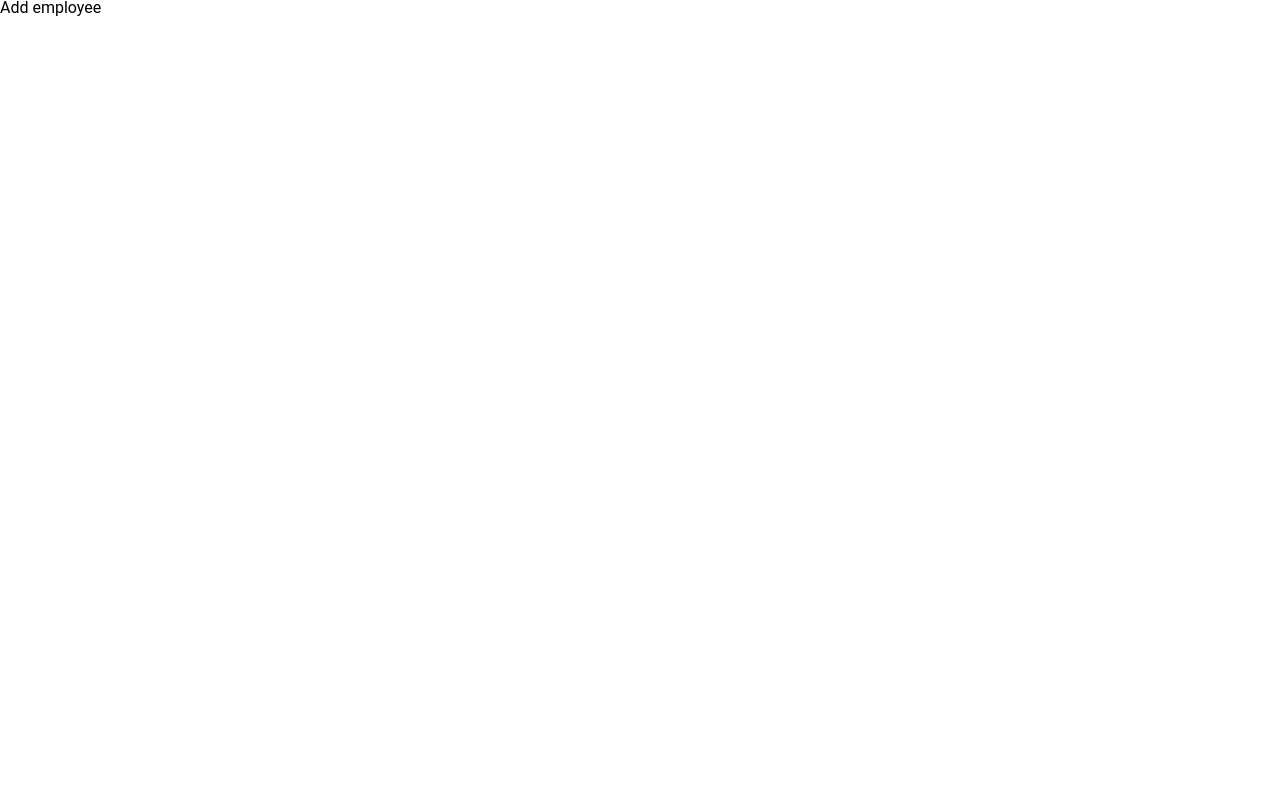
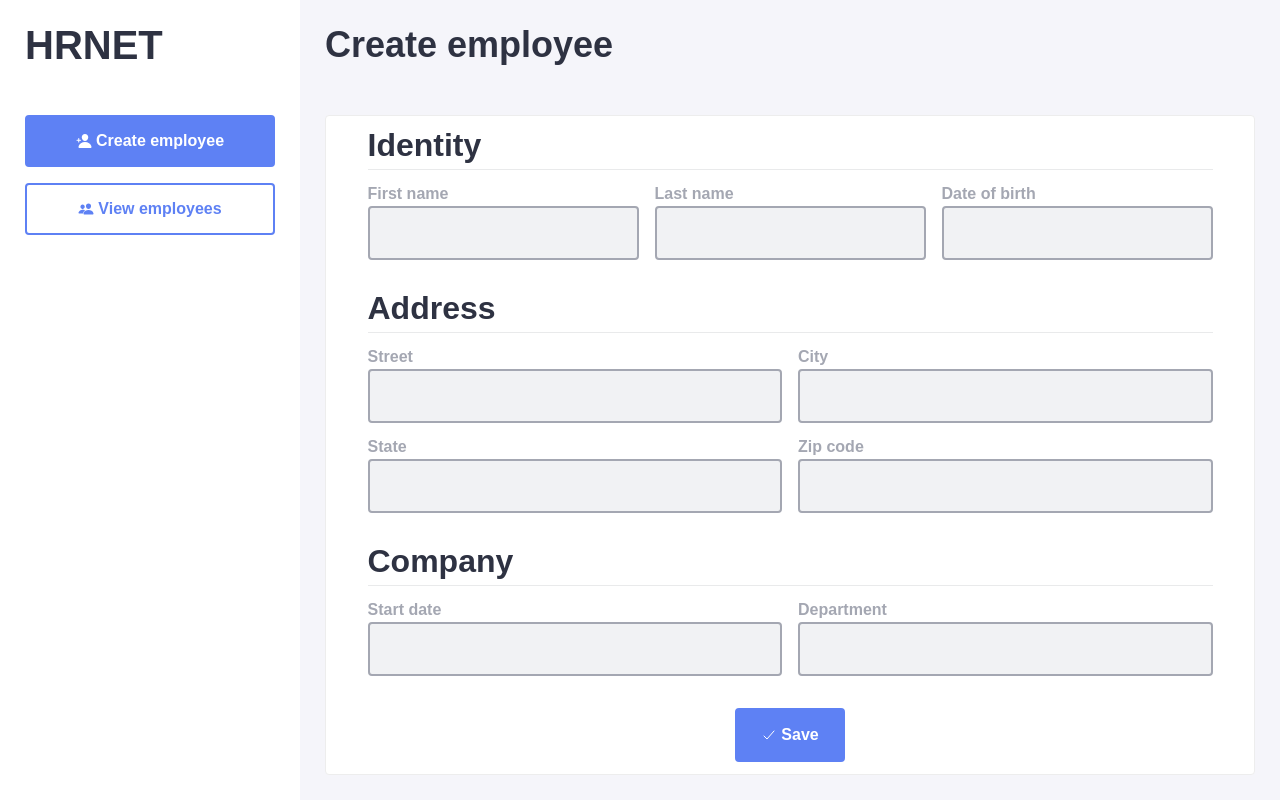
Before and after one commit to sylvain-galoustoff/oc-HRnet, a React (Vite) app: page / in a window 1280 px wide. Built offline with nearby package versions, Linux system fonts and the light colour scheme.

Commit message:
Add employee page : static integration

```diff
--- /dev/null
+++ b/src/components/Navbar/Navbar.jsx
@@ -0,0 +1,30 @@
+import { NavLink } from "react-router-dom";
+import { IoPersonAdd, IoPeople } from "react-icons/io5";
+
+function Navbar() {
+  return (
+    <aside>
+      <header>
+        <h1>HRNET</h1>
+      </header>
+      <nav>
+        <ul>
+          <li>
+            <NavLink className="navlink button" to="/">
+              <IoPersonAdd />
+              Create employee
+            </NavLink>
+          </li>
+          <li>
+            <NavLink className="navlink button" to="/employees">
+              <IoPeople />
+              View employees
+            </NavLink>
+          </li>
+        </ul>
+      </nav>
+    </aside>
+  );
+}
+
+export default Navbar;
--- a/src/routes/App.jsx
+++ b/src/routes/App.jsx
@@ -2,10 +2,12 @@ import { Route, Routes } from "react-router-dom";
 import AddEmployee from "./Employees/AddEmployee";
 import Employees from "./Employees/Employees";
 import NotFound from "./NotFound/NotFound";
+import Navbar from "../components/Navbar/Navbar";
 
 function App() {
   return (
     <div id="app">
+      <Navbar />
       <Routes>
         <Route path="*" element={<NotFound />} />
         <Route path="/" element={<AddEmployee />} />
--- a/src/routes/Employees/AddEmployee.jsx
+++ b/src/routes/Employees/AddEmployee.jsx
@@ -1,5 +1,78 @@
+import { IoCheckmark } from "react-icons/io5";
+
 function AddEmployee() {
-  return <div>Add employee</div>;
+  return (
+    <main>
+      <div id="main-header">
+        <p className="h2">Create employee</p>
+      </div>
+      <div className="main-content" id="add-employee-content">
+        <div className="card form-wrapper">
+          <form id="add-form">
+            <fieldset>
+              <legend>Identity</legend>
+              <div className="form-group-inline">
+                <div className="form-group">
+                  <label htmlFor="firstname">First name</label>
+                  <input type="text" id="firstname" />
+                </div>
+                <div className="form-group">
+                  <label htmlFor="lastname">Last name</label>
+                  <input type="text" id="lastname" />
+                </div>
+                <div className="form-group">
+                  <label htmlFor="birthdate">Date of birth</label>
+                  <input type="text" id="birthdate" />
+                </div>
+              </div>
+            </fieldset>
+            <fieldset>
+              <legend>Address</legend>
+              <div className="form-group-inline">
+                <div className="form-group">
+                  <label htmlFor="street">Street</label>
+                  <input type="text" id="street" />
+                </div>
+                <div className="form-group">
+                  <label htmlFor="city">City</label>
+                  <input type="text" id="city" />
+                </div>
+              </div>
+              <div className="form-group-inline">
+                <div className="form-group">
+                  <label htmlFor="state">State</label>
+                  <input type="text" id="state" />
+                </div>
+                <div className="form-group">
+                  <label htmlFor="zipcode">Zip code</label>
+                  <input type="text" id="zipcode" />
+                </div>
+              </div>
+            </fieldset>
+            <fieldset>
+              <legend>Company</legend>
+              <div className="form-group-inline">
+                <div className="form-group">
+                  <label htmlFor="startdate">Start date</label>
+                  <input type="text" id="startdate" />
+                </div>
+                <div className="form-group">
+                  <label htmlFor="department">Department</label>
+                  <input type="text" id="department" />
+                </div>
+              </div>
+            </fieldset>
+            <div className="button-group">
+              <button type="submit" className="primary">
+                <IoCheckmark />
+                Save
+              </button>
+            </div>
+          </form>
+        </div>
+      </div>
+    </main>
+  );
 }
 
 export default AddEmployee;
--- a/src/routes/Employees/Employees.jsx
+++ b/src/routes/Employees/Employees.jsx
@@ -1,5 +1,11 @@
 function Employees() {
-  return <div>All employees</div>;
+  return (
+    <main>
+      <div id="main-header">
+        <p className="h2">View employees</p>
+      </div>
+    </main>
+  );
 }
 
 export default Employees;
--- /dev/null
+++ b/src/style/framework.scss
@@ -0,0 +1,91 @@
+/* BUTTONS */
+.button-group {
+  display: flex;
+  gap: $marge*4;
+  justify-content: center;
+}
+
+button,
+a.button {
+  display: flex;
+  gap: $marge;
+  align-items: center;
+  justify-content: center;
+  font-family: $font;
+  font-size: 1rem;
+  font-weight: 700;
+  background: none;
+  border: 2px solid $primary;
+  border-radius: $corner;
+  padding: $marge*4 $marge*6 ;
+  color: $primary;
+  cursor: pointer;
+  @include trans;
+
+  &:focus-visible {
+    outline-color: $primary;
+    outline-offset: $marge;
+  }
+
+  &.primary {
+    background-color: $primary;
+    color: $bgAlt;
+
+    &:hover {
+      background-color: darken($primary, 5%);
+    }
+  }
+}
+
+/* CARDS */
+.card {
+  @include card;
+}
+
+/* FORMS */
+legend {
+  font-size: 2rem;
+  font-weight: 700;
+  border-bottom: 1px solid rgba($text, .1);
+  width: 100%;
+  padding-bottom: $marge*2;
+}
+
+.form-group-inline {
+  display: flex;
+  gap: $marge*4;
+
+  .form-group {
+    flex: 1;
+  }
+}
+
+.form-group {
+  display: flex;
+  flex-direction: column;
+  gap: $marge;
+}
+
+label {
+  font-weight: 700;
+  color: $textAlt;
+}
+
+[type="text"] {
+  font-family: $font;
+  font-size: 1rem;
+  font-weight: 700;
+  background-color: rgba($textAlt, .15);
+  border: 2px solid $textAlt;
+  border-radius: $corner;
+  padding: $marge*4 $marge*6 ;
+  color: $textAlt;
+  @include trans;
+
+  &:focus {
+    outline: none;
+    background-color: transparent;
+    border-color: $primary;
+    color: $primary;
+  }
+}
--- a/src/style/global.scss
+++ b/src/style/global.scss
@@ -0,0 +1,93 @@
+*,
+*:after,
+*:before {
+  box-sizing: border-box;
+}
+
+html,
+body,
+#root,
+#app {
+  height: 100%;
+}
+
+html {
+  font-size: 16px;
+}
+
+body {
+  font-family: $font;
+  color: $text;
+  background-color: $bg;
+}
+
+#app {
+  display: flex;
+}
+
+aside {
+  width: 300px;
+  background-color: $bgAlt;
+}
+
+main {
+  flex: 1;
+}
+
+.main-content {
+  padding: 25px;
+  height: calc(100% - 90px);
+}
+
+header,
+#main-header {
+  height: 90px;
+  padding: 25px;
+  display: flex;
+  align-items: center;
+}
+
+nav {
+  padding: 25px;
+
+  ul {
+    display: flex;
+    flex-direction: column;
+    gap: $marge*4;
+  }
+}
+
+.navlink {
+  &.active {
+    background-color: $primary;
+    color: $bgAlt;
+
+    &:hover {
+      background-color: darken($primary, 5%);
+    }
+  }
+}
+
+/* ADD */
+.form-wrapper {
+  height: 100%;
+  display: flex;
+  align-items: center;
+  justify-content: center;
+}
+
+#add-form {
+  display: flex;
+  flex-direction: column;
+  gap: $marge*8;
+
+  fieldset {
+    display: flex;
+    flex-direction: column;
+    gap: $marge*4;
+  }
+
+  legend {
+    margin-bottom: $marge*4;
+  }
+}
--- a/src/style/index.scss
+++ b/src/style/index.scss
@@ -1,4 +1,5 @@
 @import "reset.scss";
 @import "vars.scss";
 @import "typo.scss";
+@import "framework.scss";
 @import "global.scss";
--- a/src/style/vars.scss
+++ b/src/style/vars.scss
@@ -1,3 +1,34 @@
+$font : Arial,
+Helvetica,
+sans-serif;
+
+$marge: 4px;
+$corner: 4px;
+
+$bg: #F5F5FA;
+$bgAlt: #FFFFFF;
+$borderColor: #EDEDED;
+$text: #2E3242;
+$textAlt: #A4A7B2;
+$warning: #F4BE5E;
+$success: #53DF92;
+$danger: #FF808B;
+$bgWarning: #FEF9EF;
+$bgSuccess: #F2FDF7;
+$bgDanger: #FFF3F4;
+$primary: #5E81F4;
+$secondary: #8181A5;
+
 @mixin dev($color: red, $width: 1px) {
   border: $width solid $color;
 }
+
+@mixin trans($time: .15s) {
+  transition: all $time ease-in;
+}
+
+@mixin card() {
+  background-color: $bgAlt;
+  border-radius: $corner;
+  border: 1px solid $borderColor;
+}
```
